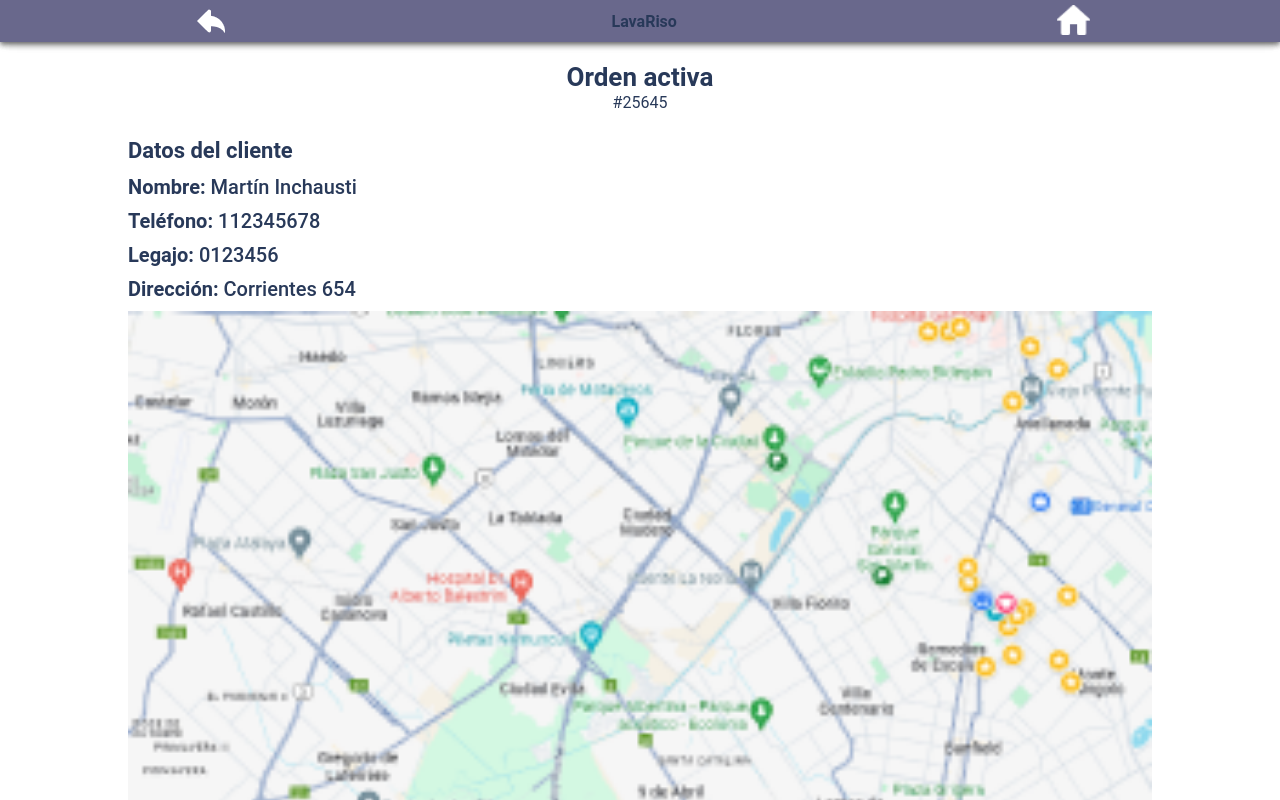
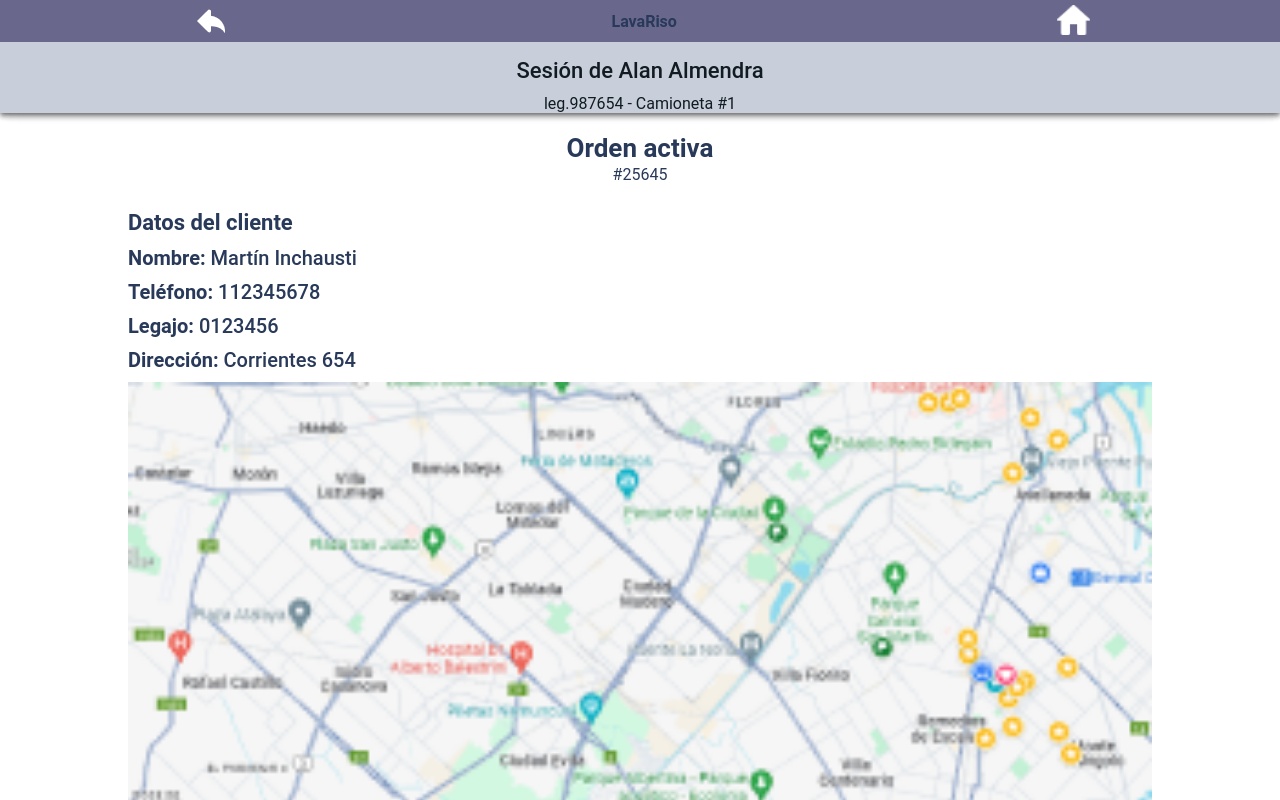
Before and after one commit to PochiTama-dev/lavarisoapp, a React (Vite) app: page /verorden in a window 1280 px wide. Built offline with nearby package versions, Linux system fonts and the light colour scheme.

Commit message:
agrego informacion de sesion al header

```diff
--- a/src/components/Header/Header.css
+++ b/src/components/Header/Header.css
@@ -1,8 +1,13 @@
 .headerHome{
     display:flex;
     justify-content: space-around;
+    flex-wrap: wrap;
 }
-
+.headerHome .headerSesion{
+    width:100%;
+    color: #111B21;
+    text-align: center;
+}
 .headerHome img{
     cursor: pointer;
 }
@@ -14,3 +19,6 @@
 .headerTitle{
     margin: auto 0;
 }
+.headerSesion{
+    background-color: #C8CFDA;
+}
--- a/src/components/Header/HeaderGeneral.tsx
+++ b/src/components/Header/HeaderGeneral.tsx
@@ -14,6 +14,10 @@ const HeaderGeneral: React.FC = () => {
       <img onClick={() => window.history.back()} src={arrowBack} alt='cerrar sesión' />
       <strong className='headerTitle'>LavaRiso</strong>
       <img onClick={() => handleNavigate('rol')} className='iconHome' src={home} alt='home' />
+      <div className='headerSesion'>
+        <h3>Sesión de Alan Almendra</h3>
+        <span>leg.987654 - Camioneta #1</span>
+      </div>
     </IonHeader>
   );
 };
```
